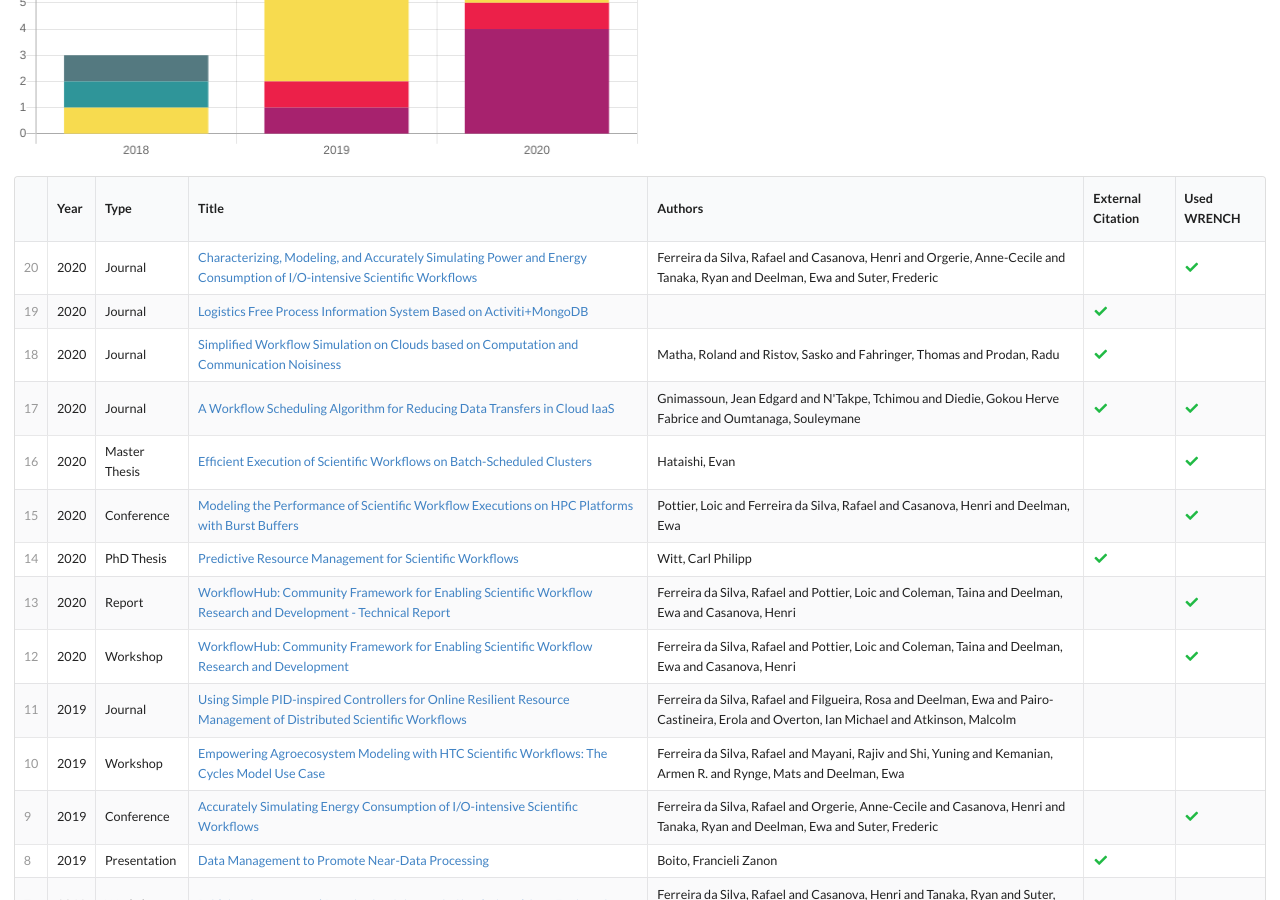
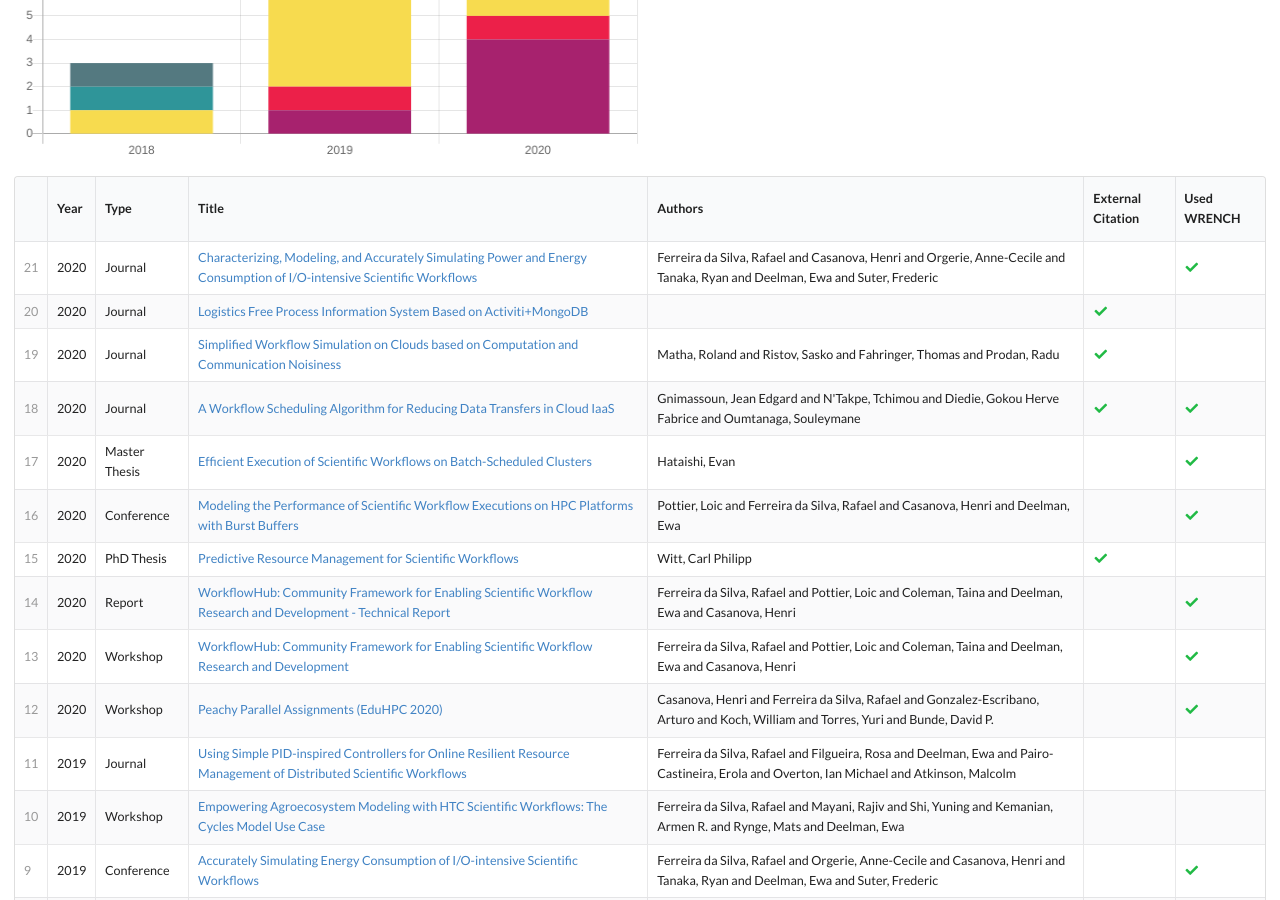
Before and after one commit to wrench-project/wrench-citations, a Jekyll site: the page built from index.html, in a window 1280 px wide and 900 px high, scrolled down 230 px. Built offline with Jekyll 4.4.1, drawn with Linux system fonts in a browser that asks for light colours; nearby versions of some CDN libraries; the list of posts is cut into pages by our own code.

Commit message:
Update citations.yml

```diff
--- a/_data/citations.yml
+++ b/_data/citations.yml
@@ -1,3 +1,11 @@
+- year: 2020
+  type: "Workshop"
+  title: "Peachy Parallel Assignments (EduHPC 2020)"
+  authors: "Casanova, Henri and Ferreira da Silva, Rafael and Gonzalez-Escribano, Arturo and Koch, William and Torres, Yuri and Bunde, David P."
+  url: ""
+  self: True
+  usage: True
+
 - year: 2020
   type: "Workshop"
   title: "WorkflowHub: Community Framework for Enabling Scientific Workflow Research and Development"
```
